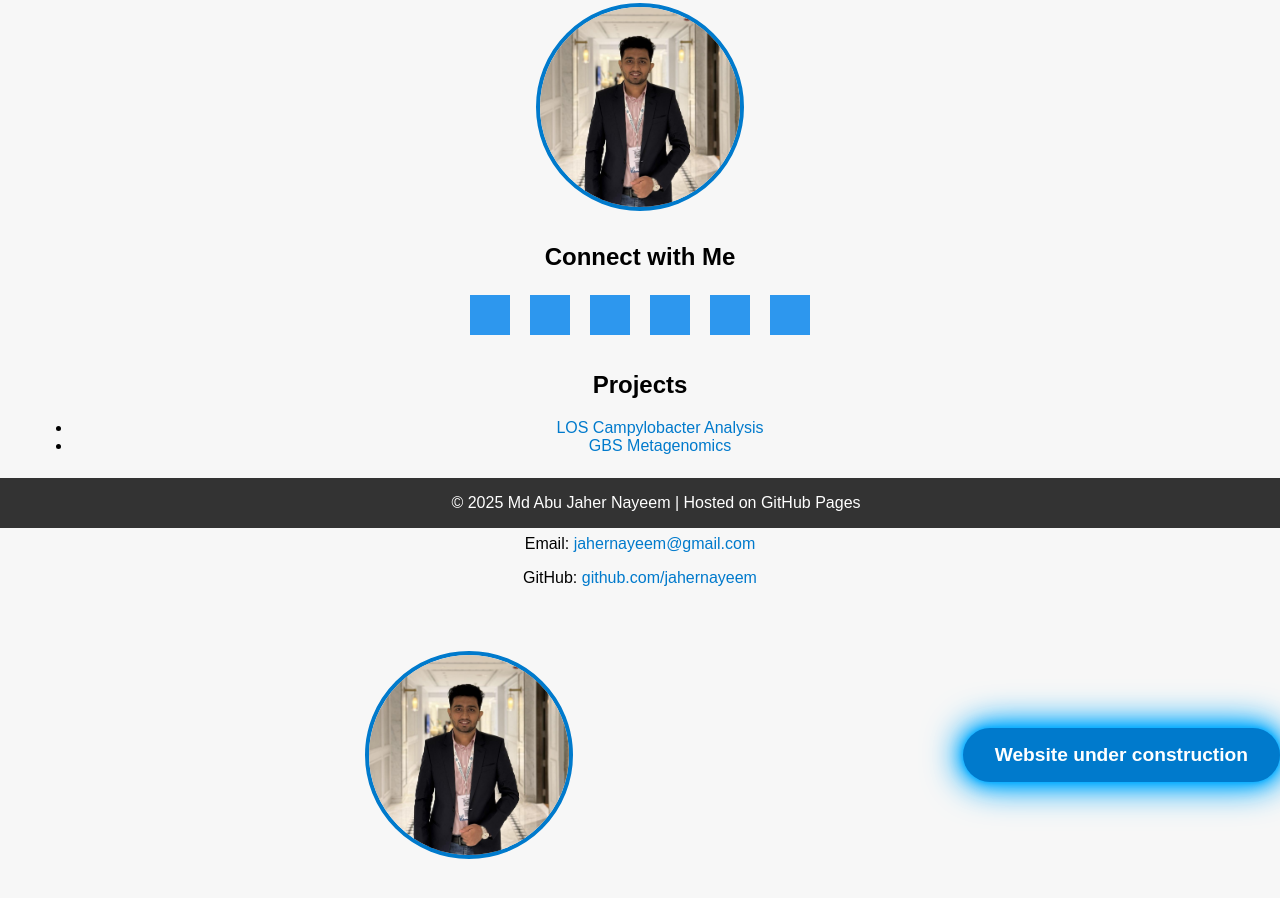
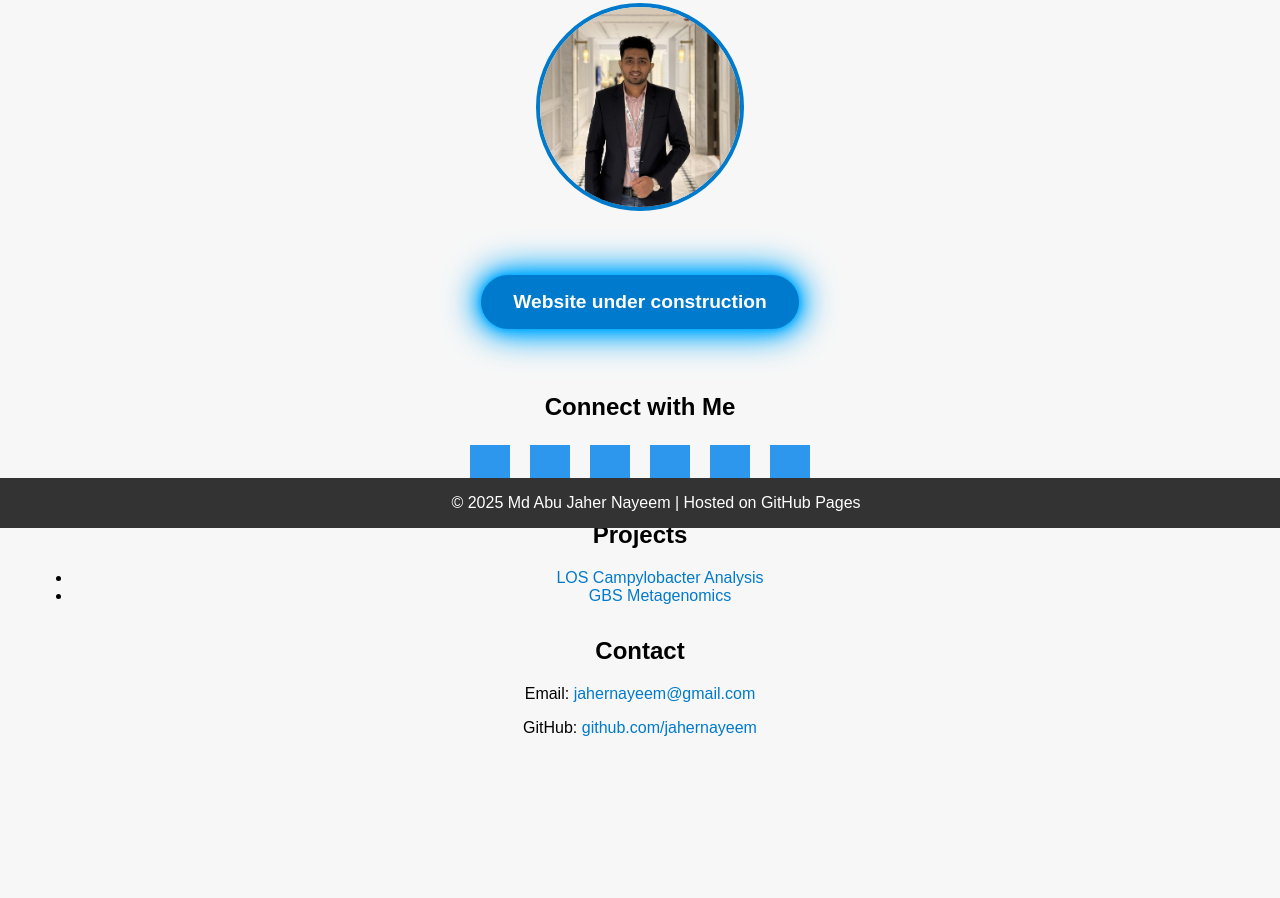
Before and after one commit to jahernayeem/jahernayeem.github.io, a plain HTML site: page index.html in a window 1280 px wide. Shown: the part 272-1170 px from the top of the page. After the commit the page ends 1041 px from the top, so only its background shows below. Drawn offline with Linux system fonts and the light colour scheme; grey boxes are pictures that could not be loaded.

Commit message:
Update index.html

```diff
--- a/index.html
+++ b/index.html
@@ -80,9 +80,10 @@
   object-fit: cover;
   border: 4px solid #007acc;
 }
-
 .glowing-bubble {
+  display: inline-block;
   padding: 1rem 2rem;
+  margin: 2rem auto;
   background: #007acc;
   color: white;
   font-weight: bold;
@@ -94,7 +95,8 @@
     0 0 30px #00aaff,
     0 0 40px #00aaff;
   animation: glowPulse 2.5s infinite alternate;
-  white-space: nowrap;
+  text-align: center;
+  width: fit-content;
 }
 
 @keyframes glowPulse {
@@ -113,6 +115,8 @@
       0 0 60px #00d4ff;
   }
 }
+
+
 </style>
   </style>
 </head>
@@ -129,6 +133,10 @@
   </section>
 <img src="https://jahernayeem.github.io/images/Profile_Image.jpg" alt="Profile Photo" class="profile-photo" />
 </section>
+
+  <div class="glowing-bubble">
+  Website under construction
+</div>
 
 <section>
   <h2>Connect with Me</h2>
@@ -172,10 +180,3 @@
   </footer>
 </body>
 </html>
-
-<div class="photo-bubble-container">
-  <img src="https://jahernayeem.github.io/images/Profile_Image.jpg" alt="Profile Photo" class="profile-photo" />
-  <div class="glowing-bubble">
-    Website under construction
-  </div>
-</div>
```
